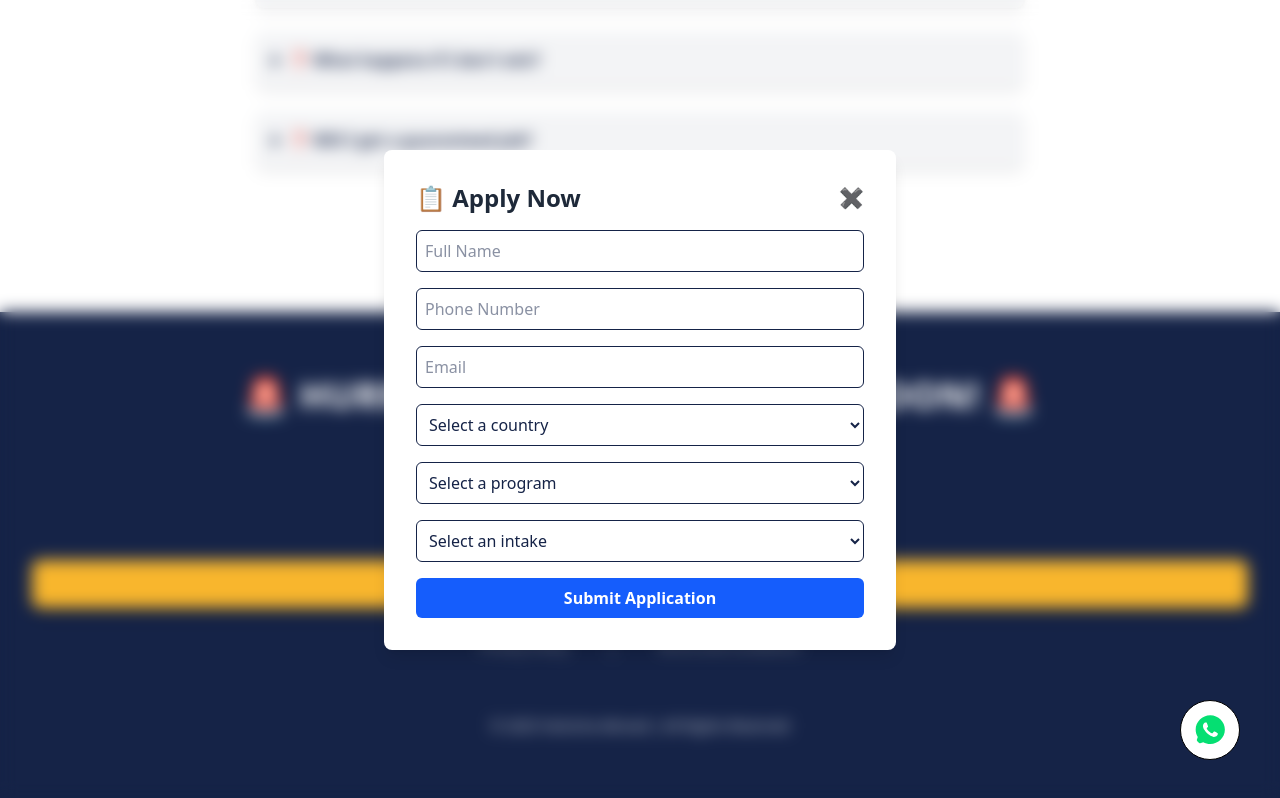
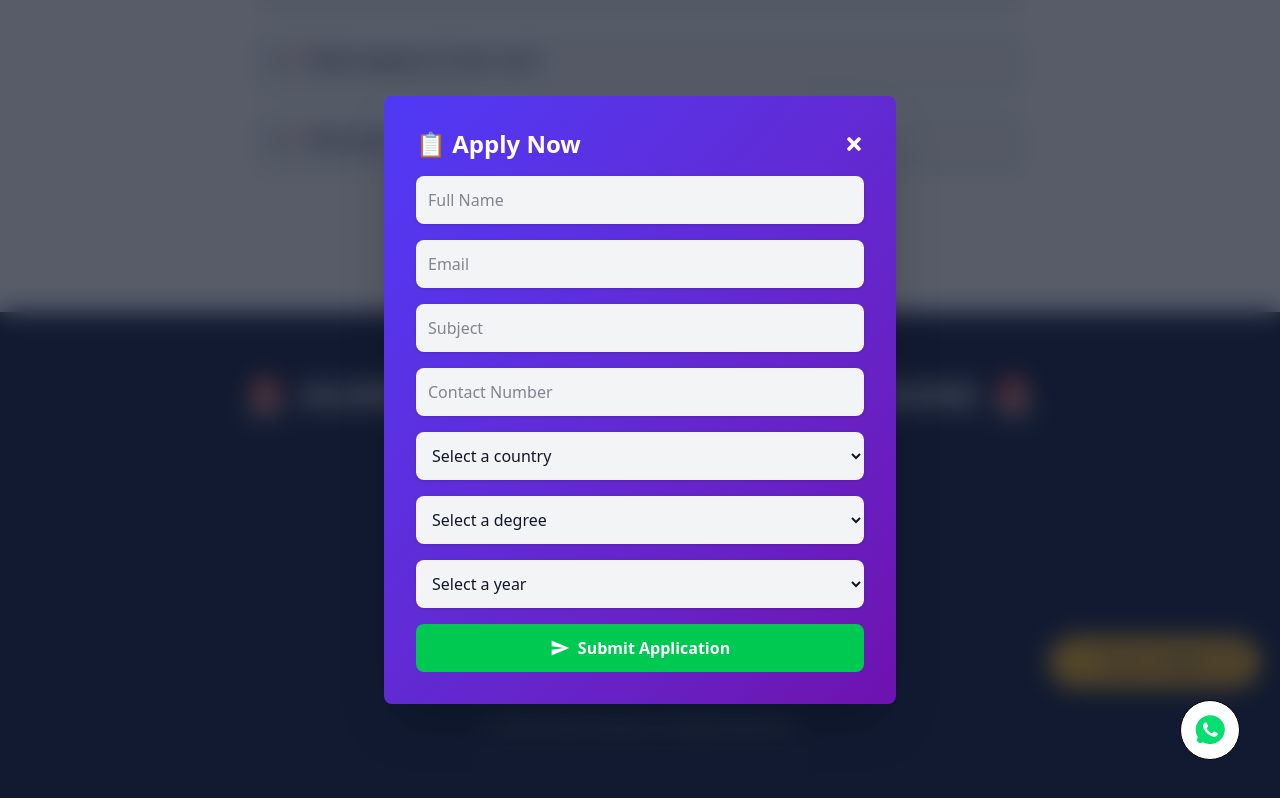
Before and after one commit to sanketkedare/viacertaabroad_main, a Next.js app: page / in a window 1280 px wide. Both pictures are taken after a click on the button "📩 APPLY NOW". Shown: the part 3916-4714 px from the top of the page. Built offline with nearby package versions, Linux system fonts and the light colour scheme.

Commit message:
Completed

```diff
--- a/src/app/page.js
+++ b/src/app/page.js
@@ -1,4 +1,5 @@
 "use client";
+
 import ApplicationForm from "@/components/LaunchEvent/ApplicationForm";
 import Eligibility from "@/components/LaunchEvent/Eligibility";
 import FAQ from "@/components/LaunchEvent/FAQ";
@@ -13,26 +14,76 @@ import { IoLogoWhatsapp } from "react-icons/io";
 
 const ScholarshipLandingPage = () => {
   const [formOpen, setFormOpen] = useState(false);
-
   const phoneNumber = "+918376895692";
   const WHATSAPP_URL = `https://wa.me/${phoneNumber}`;
+
+  const structuredData = {
+    "@context": "https://schema.org",
+    "@type": "EducationalOccupationalProgram",
+    "name": "100% Scholarship Challenge",
+    "provider": {
+      "@type": "EducationalOrganization",
+      "name": "ViaCerta Abroad",
+      "url": "https://yourwebsite.com",
+      "logo": "https://yourwebsite.com/viaCerta-logo.png"
+    },
+    "educationalProgramMode": "Online and Offline",
+    "offers": {
+      "@type": "Offer",
+      "price": "0",
+      "priceCurrency": "INR",
+      "availability": "https://schema.org/InStock",
+      "validThrough": "2025-12-31"
+    },
+    "hasCourse": [
+      {
+        "@type": "Course",
+        "name": "Bachelor’s Scholarships",
+        "description": "100% tuition coverage for Bachelor’s students.",
+      },
+      {
+        "@type": "Course",
+        "name": "Master’s Scholarships",
+        "description": "Fully funded scholarships for Master's programs."
+      }
+    ]
+  };
 
   return (
     <>
       <Head>
-        <title>100% Scholarship Challenge | ViaCerta Abroad</title>
+        <title>100% Scholarship Challenge | Study Abroad with ViaCerta</title>
         <meta
           name="description"
-          content="Apply for the 100% Scholarship Challenge and fulfill your study abroad dreams in the UK, Germany, Australia, or Canada."
+          content="Apply for the 100% Scholarship Challenge and fulfill your study abroad dreams in the UK, Germany, Australia, or Canada. Get a fully-funded education with ViaCerta Abroad."
         />
         <meta
           name="keywords"
-          content="scholarship, study abroad, 100% scholarship, international education"
+          content="scholarship, study abroad, 100% scholarship, international education, tuition-free study, abroad scholarships"
         />
         <meta name="viewport" content="width=device-width, initial-scale=1" />
+        <meta property="og:title" content="100% Scholarship Challenge | Study Abroad with ViaCerta" />
+        <meta
+          property="og:description"
+          content="Join the ViaCerta Abroad 100% Scholarship Challenge and get a fully funded education in top universities worldwide."
+        />
+        <meta property="og:image" content="https://yourwebsite.com/scholarship-banner.jpg" />
+        <meta property="og:type" content="website" />
+        <meta property="og:url" content="https://yourwebsite.com/scholarship" />
+        <meta name="twitter:card" content="summary_large_image" />
+        <meta name="twitter:title" content="100% Scholarship Challenge | Study Abroad with ViaCerta" />
+        <meta
+          name="twitter:description"
+          content="Apply now for a fully-funded scholarship in the UK, Germany, Australia, and Canada."
+        />
+        <meta name="twitter:image" content="https://yourwebsite.com/scholarship-banner.jpg" />
+        <script type="application/ld+json">{JSON.stringify(structuredData)}</script>
       </Head>
+
       <div className="relative bg-white text-[#152347] font-sans">
-        {formOpen && <ApplicationForm setFormOpen={setFormOpen}/>}
+        {formOpen && <ApplicationForm setFormOpen={setFormOpen} />}
+
+        {/* WhatsApp Floating Button */}
         <a
           href={WHATSAPP_URL}
           target="_blank"
@@ -42,29 +93,33 @@ const ScholarshipLandingPage = () => {
           <IoLogoWhatsapp className="text-green-400 text-6xl p-3 bg-white border border-black rounded-full" />
         </a>
 
-        {/* Header with Logo */}
-        <header className="flex  justify-center items-center py-4 bg-[#2c31b6] gap-4 md:gap-10 px-4">
+        {/* Header */}
+        <header className="flex justify-center items-center py-4 bg-[#2c31b6] gap-4 md:gap-10 px-4">
           <img
             className="h-16 md:h-24 rounded-xl border bg-white"
             src="/viaCerta-logo.png"
-            alt="ViaCerta Logo"
+            alt="ViaCerta Abroad - Study Abroad Scholarships"
           />
           <div className="text-left">
             <h1 className="text-2xl md:text-3xl font-bold text-white">
               ViaCerta Abroad
             </h1>
-            <small className="text-white italic  md:text-base">
+            <small className="text-white italic md:text-base">
               Your Study Abroad Dream, We'll Make It Happen
             </small>
           </div>
         </header>
 
-        {/* Main Sections */}
-        <HeroSection setFormOpen={setFormOpen} />
-        <HIW setFormOpen={setFormOpen} />
-        <SuccessStories />
-        <Eligibility setFormOpen={setFormOpen} />
-        <FAQ setFormOpen={setFormOpen} />
+        {/* Main Content */}
+        <main>
+          <HeroSection setFormOpen={setFormOpen} />
+          <HIW setFormOpen={setFormOpen} />
+          <SuccessStories />
+          <Eligibility setFormOpen={setFormOpen} />
+          <FAQ setFormOpen={setFormOpen} />
+        </main>
+
+        {/* Footer */}
         <Footer setFormOpen={setFormOpen} />
       </div>
     </>
--- a/src/components/LaunchEvent/ApplicationForm.jsx
+++ b/src/components/LaunchEvent/ApplicationForm.jsx
@@ -1,13 +1,16 @@
 import React, { useState } from "react";
+import { FaTimes } from "react-icons/fa";
+import { MdSend } from "react-icons/md";
 
 const ApplicationForm = ({ setFormOpen }) => {
   const [formData, setFormData] = useState({
-    fullName: "",
-    phoneNumber: "",
+    name: "",
     email: "",
-    country: "",
-    program: "",
-    intake: "",
+    subject: "",
+    contactNo: "",
+    countryPreference: "",
+    degree: "",
+    year: "",
   });
 
   const handleChange = (e) => {
@@ -16,39 +19,92 @@ const ApplicationForm = ({ setFormOpen }) => {
 
   const handleSubmit = async (e) => {
     e.preventDefault();
+    console.log("Submitting:", formData);
+
     try {
-      const response = await fetch("/api/createUser", {
+      const response = await fetch("https://campaign-backend-viacerta.onrender.com/user/new_user/", {
         method: "POST",
-        headers: {
-          "Content-Type": "application/json",
-        },
+        headers: { "Content-Type": "application/json" },
         body: JSON.stringify(formData),
       });
+
       if (response.ok) {
-        alert("Application submitted successfully!");
+        alert("🎉 Application submitted successfully!");
         setFormOpen(false);
       } else {
-        alert("Failed to submit application");
+        alert("⚠️ Failed to submit application. Please try again.");
       }
     } catch (error) {
       console.error("Error submitting application:", error);
-      alert("An error occurred. Please try again.");
+      alert("❌ An error occurred. Please try again.");
     }
   };
 
   return (
-    <div className="fixed inset-0 bg-blend-color-burn flex justify-center items-center z-50 px-4 backdrop-blur-sm">
-      <div className="bg-white rounded-lg shadow-lg p-6 sm:p-8 w-full max-w-md sm:max-w-lg">
-        <div className="flex justify-between items-center">
-          <h2 className="text-xl sm:text-2xl font-bold text-gray-800">📋 Apply Now</h2>
-          <button onClick={() => setFormOpen(false)} className="text-gray-500 hover:text-red-500 text-xl font-bold">✖</button>
+    <div className="fixed inset-0 flex justify-center items-center z-50 px-4 bg-gray-900/70 backdrop-blur-md">
+      <div className="bg-gradient-to-br from-indigo-600 to-purple-800 text-white rounded-lg shadow-2xl p-6 sm:p-8 w-full max-w-md sm:max-w-lg relative">
+
+        {/* Header */}
+        <div className="flex justify-between items-center mb-4">
+          <h2 className="text-2xl font-bold">📋 Apply Now</h2>
+          <button
+            onClick={() => setFormOpen(false)}
+            className="text-white hover:text-red-400 text-xl transition"
+            aria-label="Close form"
+          >
+            <FaTimes />
+          </button>
         </div>
 
-        <form className="mt-4 space-y-4" onSubmit={handleSubmit}>
-          <input type="text" name="fullName" value={formData.fullName} onChange={handleChange} placeholder="Full Name" required className="w-full p-2 border rounded-md" />
-          <input type="tel" name="phoneNumber" value={formData.phoneNumber} onChange={handleChange} placeholder="Phone Number" required className="w-full p-2 border rounded-md" />
-          <input type="email" name="email" value={formData.email} onChange={handleChange} placeholder="Email" required className="w-full p-2 border rounded-md" />
-          <select name="country" value={formData.country} onChange={handleChange} required className="w-full p-2 border rounded-md">
+        {/* Form */}
+        <form className="space-y-4" onSubmit={handleSubmit}>
+          <input
+            type="text"
+            name="name"
+            value={formData.name}
+            onChange={handleChange}
+            placeholder="Full Name"
+            required
+            className="w-full p-3 bg-gray-100 text-gray-900 rounded-lg shadow-sm focus:ring-2 focus:ring-indigo-400"
+          />
+
+          <input
+            type="email"
+            name="email"
+            value={formData.email}
+            onChange={handleChange}
+            placeholder="Email"
+            required
+            className="w-full p-3 bg-gray-100 text-gray-900 rounded-lg shadow-sm focus:ring-2 focus:ring-indigo-400"
+          />
+
+          <input
+            type="text"
+            name="subject"
+            value={formData.subject}
+            onChange={handleChange}
+            placeholder="Subject"
+            required
+            className="w-full p-3 bg-gray-100 text-gray-900 rounded-lg shadow-sm focus:ring-2 focus:ring-indigo-400"
+          />
+
+          <input
+            type="tel"
+            name="contactNo"
+            value={formData.contactNo}
+            onChange={handleChange}
+            placeholder="Contact Number"
+            required
+            className="w-full p-3 bg-gray-100 text-gray-900 rounded-lg shadow-sm focus:ring-2 focus:ring-indigo-400"
+          />
+
+          <select
+            name="countryPreference"
+            value={formData.countryPreference}
+            onChange={handleChange}
+            required
+            className="w-full p-3 bg-gray-100 text-gray-900 rounded-lg shadow-sm focus:ring-2 focus:ring-indigo-400"
+          >
             <option value="">Select a country</option>
             <option value="UK">United Kingdom</option>
             <option value="Germany">Germany</option>
@@ -58,20 +114,41 @@ const ApplicationForm = ({ setFormOpen }) => {
             <option value="France">France</option>
             <option value="Other">Other</option>
           </select>
-          <select name="program" value={formData.program} onChange={handleChange} required className="w-full p-2 border rounded-md">
-            <option value="">Select a program</option>
+
+          <select
+            name="degree"
+            value={formData.degree}
+            onChange={handleChange}
+            required
+            className="w-full p-3 bg-gray-100 text-gray-900 rounded-lg shadow-sm focus:ring-2 focus:ring-indigo-400"
+          >
+            <option value="">Select a degree</option>
             <option value="Bachelors">Bachelor’s</option>
             <option value="Masters">Master’s</option>
             <option value="PhD">Ph.D.</option>
             <option value="Not Decided">Not Decided</option>
           </select>
-          <select name="intake" value={formData.intake} onChange={handleChange} required className="w-full p-2 border rounded-md">
-            <option value="">Select an intake</option>
+
+          <select
+            name="year"
+            value={formData.year}
+            onChange={handleChange}
+            required
+            className="w-full p-3 bg-gray-100 text-gray-900 rounded-lg shadow-sm focus:ring-2 focus:ring-indigo-400"
+          >
+            <option value="">Select a year</option>
             <option value="May 2025">May 2025</option>
             <option value="Sep 2025">September 2025</option>
             <option value="Year 2026">Year 2026</option>
           </select>
-          <button type="submit" className="w-full bg-blue-600 text-white py-2 rounded-md font-bold hover:bg-blue-700 transition">Submit Application</button>
+
+          {/* Submit Button */}
+          <button
+            type="submit"
+            className="w-full flex items-center justify-center gap-2 bg-green-500 py-3 rounded-lg font-bold text-white hover:bg-green-600 transition"
+          >
+            <MdSend className="text-xl" /> Submit Application
+          </button>
         </form>
       </div>
     </div>
--- a/src/components/LaunchEvent/Eligibility.jsx
+++ b/src/components/LaunchEvent/Eligibility.jsx
@@ -1,12 +1,21 @@
-import React from "react";
+import React, { useState, useEffect } from "react";
 import Head from "next/head";
+import { FaTimes } from "react-icons/fa";
 
-const Eligibility = ({setFormOpen}) => {
+const Eligibility = ({ setFormOpen }) => {
+  const [showPrice, setShowPrice] = useState(false);
+
+  useEffect(() => {
+    setTimeout(()=>setShowPrice(true),4000);
+    return () => setShowPrice(false);
+  }, []);
+
   const structuredData = {
     "@context": "https://schema.org",
     "@type": "EducationalOccupationalCredential",
     "name": "Eligibility Criteria",
-    "description": "Find out who can apply for international study programs through ViaCerta Abroad. Check eligibility requirements for Bachelor's, Master's, and Ph.D. programs.",
+    "description":
+      "Find out who can apply for international study programs through ViaCerta Abroad. Check eligibility requirements for Bachelor's, Master's, and Ph.D. programs.",
     "educationalLevel": ["Bachelor's Degree", "Master's Degree", "Ph.D."],
     "applicableCountry": ["India"],
     "eligibleRegion": ["UK", "Germany", "Australia", "Canada", "USA", "France"],
@@ -33,12 +42,12 @@ const Eligibility = ({setFormOpen}) => {
         <script type="application/ld+json">{JSON.stringify(structuredData)}</script>
       </Head>
 
+      {/* Main Section */}
       <section
         className="py-12 px-6 sm:px-12 lg:px-20 xl:px-32 text-center bg-gradient-to-r from-[#152347] to-[#1d2951] text-white"
         aria-labelledby="eligibility-title"
       >
         <div className="max-w-5xl mx-auto">
-          {/* Title */}
           <h1 id="eligibility-title" className="text-3xl sm:text-4xl font-bold tracking-wide">
             🎓 Eligibility Criteria
           </h1>
@@ -62,15 +71,15 @@ const Eligibility = ({setFormOpen}) => {
             ))}
           </ul>
 
-          {/* Additional Info */}
+          {/* Countries */}
           <div className="mt-8 bg-[#1f3a60] p-4 sm:p-6 rounded-lg shadow-lg text-center">
             <h3 className="text-lg sm:text-xl font-bold text-yellow-400">🌍 Countries Eligible</h3>
             <p className="mt-2 text-gray-300">UK, Germany, Australia, Canada, USA, France, and more.</p>
           </div>
 
-          {/* CTA Button */}
+          {/* Apply Now Button */}
           <button
-           onClick={()=>setFormOpen(true)}
+            onClick={() => setFormOpen(true)}
             className="mt-8 bg-[#f8b62d] text-[#152347] py-3 px-6 sm:px-8 sm:py-4 text-sm sm:text-lg rounded-lg font-bold shadow-lg hover:bg-[#f6a61d] hover:scale-105 transition duration-300"
             aria-label="Check your eligibility now"
           >
@@ -78,6 +87,37 @@ const Eligibility = ({setFormOpen}) => {
           </button>
         </div>
       </section>
+
+      {/* Fixed Price Tag */}
+      {showPrice && (
+        <div className="fixed bottom-28 right-5 bg-[#f8b62d] text-[#152347] px-6 py-3 text-lg font-bold rounded-full shadow-xl flex items-center gap-3 animate-fade-in">
+          <span>💰 Price: ₹3999</span>
+          <button
+            onClick={() => setShowPrice(false)}
+            className="text-[#152347] hover:text-red-500 transition z-50"
+            aria-label="Close price tag"
+          >
+            <FaTimes />
+          </button>
+        </div>
+      )}
+
+      {/* Animation Styles */}
+      <style jsx>{`
+        @keyframes fadeIn {
+          from {
+            opacity: 0;
+            transform: translateY(10px);
+          }
+          to {
+            opacity: 1;
+            transform: translateY(0);
+          }
+        }
+        .animate-fade-in {
+          animation: fadeIn 0.5s ease-out;
+        }
+      `}</style>
     </>
   );
 };
--- a/src/components/LaunchEvent/Footer.jsx
+++ b/src/components/LaunchEvent/Footer.jsx
@@ -16,7 +16,7 @@ const Footer = ({setFormOpen}) => {
 
       <button
         onClick={()=>setFormOpen(true)}
-        className="mt-8 bg-[#f8b62d] text-[#152347] lg:w-full m-auto w-1/2 py-3 lg:px-8 rounded-lg font-bold shadow-lg
+        className="mt-8 bg-[#f8b62d] text-[#152347]  m-auto w-1/4 py-3 lg:px-8 rounded-lg font-bold shadow-lg
         hover:bg-[#f6a61d] hover:scale-110 transition duration-300"
         aria-label="Apply now for ViaCerta Abroad"
       >
--- a/src/components/LaunchEvent/HIW.jsx
+++ b/src/components/LaunchEvent/HIW.jsx
@@ -32,6 +32,7 @@ const HIW = ({setFormOpen}) => {
 
       {/* CTA Button */}
       <button
+      onClick={()=> setFormOpen(true)}
         className="mt-8 bg-[#f8b62d] text-[#152347] py-3 px-8 rounded-lg font-bold shadow-lg hover:bg-[#f6a61d] transition-all duration-300"
         aria-label="Apply for scholarship now"
       >
--- a/src/components/LaunchEvent/SuccessStories.jsx
+++ b/src/components/LaunchEvent/SuccessStories.jsx
@@ -70,7 +70,7 @@ const SuccessStories = () => {
 
       <section className="py-16 px-6 bg-gray-100 text-[#152347]">
         <div className="max-w-6xl mx-auto text-center">
-          <h1 className="text-4xl font-extrabold tracking-wide">🎓 Success Stories</h1>
+          <h1 className="lg:text-4xl text-3xl font-extrabold tracking-wide">🎓 Success Stories</h1>
           <p className="mt-4 text-lg text-gray-600">
             Meet our students who achieved their study abroad dreams! 🚀
           </p>
```
